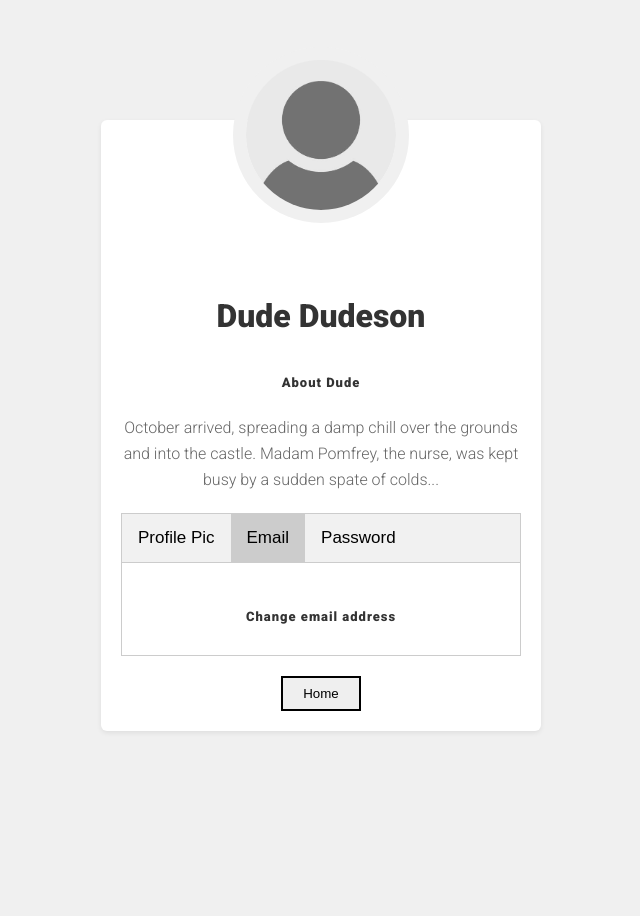
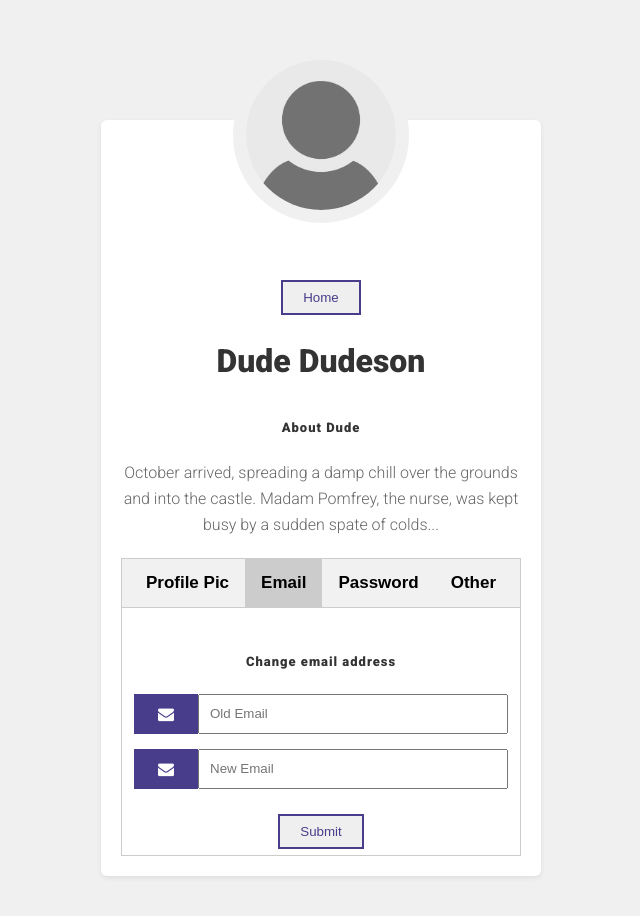
Before and after one commit to Vitko-SWE/HopScotch, a React (Create React App) app in the folder frontend/: page /userprofile in a window 1280 px wide. Both pictures are taken after a click on the button "Email". Shown: the top 916 px of the page, without its empty margins (319-959 px from the left). Before the commit the page ends 851 px from the top, so only its background shows below. Built offline with nearby package versions, Linux system fonts and the light colour scheme.

Commit message:
input fields for change email and password

```diff
--- a/frontend/src/UserProfile.css
+++ b/frontend/src/UserProfile.css
@@ -1,4 +1,5 @@
 @import url(https://fonts.googleapis.com/css?family=Roboto:900,300);
+@import url(https://cdnjs.cloudflare.com/ajax/libs/font-awesome/4.7.0/css/font-awesome.min.css);
 
 body {
   background-color: #f0f0f0;
@@ -30,17 +31,44 @@ body {
   -webkit-box-shadow: 0 0 0 13px #f0f0f0;
   -moz-box-shadow: 0 0 0 13px #f0f0f0;
 }
+
+.input-container {
+  display: -ms-flexbox;
+  display: flex;
+  width: 100%;
+  margin-bottom: 15px;
+}
+
+.icon {
+  padding: 12px;
+  background: darkslateblue;
+  color: white;
+  min-width: 40px;
+  text-align: center;
+}
+
+.input-field {
+  width: 100%;
+  padding: 10px;
+  outline: none;
+}
+
+.input-field:focus {
+  border: 2px solid darkslateblue;
+}
+
+
 .hbtn {
     position: relative;
     box-sizing: border-box;
     display: inline-block;
     overflow: hidden;
     padding: 8px 20px;
-    margin: 20px 3px 0px;
+    margin: 10px 3px 0px;
     text-align: center;
-    border: 2px solid black;
+    border: 2px solid darkslateblue;
     text-decoration: none;
-    color: black;
+    color: darkslateblue;
     white-space: nowrap;
     z-index: 0;
 }
@@ -67,7 +95,7 @@ body {
     width: 100%;
     height: 100%;
     content: "";
-    border: 2px solid black;
+    border: 2px solid darkslateblue;
     z-index: 2;
     margin: 0px;
     top: 0px;
@@ -95,13 +123,14 @@ body {
   /* Style the buttons inside the tab */
   .tab button {
     background-color: inherit;
-    float: left;
+    float:inherit;
     border: none;
     outline: none;
     cursor: pointer;
     padding: 14px 16px;
     transition: 0.3s;
     font-size: 17px;
+    font-weight: 600;
   }
 
   /* Change background color of buttons on hover */
--- a/frontend/src/UserProfile.js
+++ b/frontend/src/UserProfile.js
@@ -2,7 +2,7 @@ import React from 'react';
 import './UserProfile.css';
 import DefaultHead from "./default_head.jpg";
 import axios from 'axios';
-
+//https://github.com/bradtraversy/react_file_uploader
 
 class UserProfile extends React.Component {
     state = {
@@ -39,6 +39,7 @@ class UserProfile extends React.Component {
                 <div className="circular-pic">
                     <img src={DefaultHead} alt="profile pic" height="150" width="150" />
                 </div>
+                <button className="hbtn hb-border-top-br3" onClick={() => window.location.href = '/'}>Home</button>
                 <h2>Dude Dudeson</h2>
                 <h3>About Dude</h3>
                 <p>October arrived, spreading a damp chill over the grounds and into the castle. Madam Pomfrey, the nurse, was kept busy by a sudden spate of colds...</p>
@@ -47,6 +48,7 @@ class UserProfile extends React.Component {
                     <button class="tablinks" id="defaultOpen" onClick={(e) => this.openTab(e, 'Picture')}>Profile Pic</button>
                     <button class="tablinks" onClick={(e) => this.openTab(e, 'Email')}>Email</button>
                     <button class="tablinks" onClick={(e) => this.openTab(e, 'Password')}>Password</button>
+                    <button class="tablinks" onClick={(e) => this.openTab(e, 'Something')}>Other</button>
                 </div>
 
                 <div id="Picture" class="tabcontent">
@@ -57,13 +59,39 @@ class UserProfile extends React.Component {
 
                 <div id="Email" class="tabcontent">
                     <h3>Change email address</h3>
+                    <form>
+                        <div class="input-container">
+                                <i class="fa fa-envelope icon"></i>
+                                <input class="input-field" type="email" placeholder="Old Email" name="email"/>
+                        </div>
+                        <div class="input-container">
+                            <i class="fa fa-envelope icon"></i>
+                            <input class="input-field" type="email" placeholder="New Email" name="email"/>
+                        </div>
+
+                    </form>
+                    <button className="hbtn hb-border-top-br3" type="submit">Submit</button>
                 </div>
 
                 <div id="Password" class="tabcontent">
                     <h3>Change password</h3>
+                    <form>
+                        <div class="input-container">
+                                <i class="fa fa-key icon"></i>
+                                <input class="input-field" type="password" placeholder="Old Password" name="password"/>
+                        </div>
+                        <div class="input-container">
+                            <i class="fa fa-key icon"></i>
+                            <input class="input-field" type="password" placeholder="New Password" name="password"/>
+                        </div>
+
+                    </form>
+                    <button className="hbtn hb-border-top-br3" type="submit">Submit</button>
                 </div>
 
-                <button className="hbtn hb-border-top-br3" onClick={() => window.location.href = '/'}>Home</button>
+                <div id="Something" class="tabcontent">
+                    <h3>SOMETHING HERE</h3>
+                </div>
 
             </div>
         );
```
